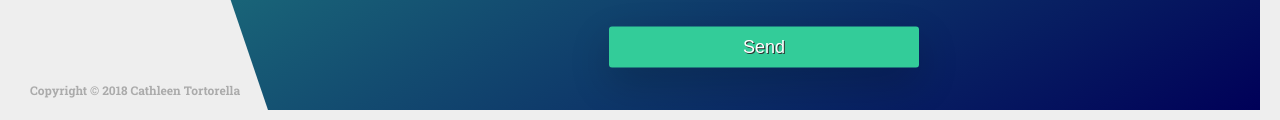
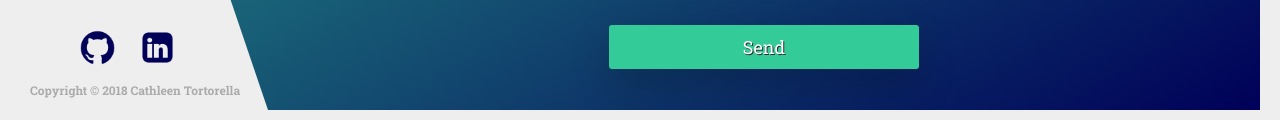
Before and after one commit to CatieTort/catie.codes-V1, a plain HTML site: page index.html in a window 1280 px wide. Shown: the part 4308-4428 px from the top of the page. Drawn offline with Linux system fonts and the light colour scheme.

Commit message:
added download button for resume still need to test

```diff
--- a/index.html
+++ b/index.html
@@ -336,7 +336,9 @@
 					<img src="images/Resume.svg" alt="resume">
 				</div>
 				<div class="resume__display-btn">
-					<a href="images/Catie_Tortorella-2018.pdf" download class="btn" id="resume-btn">Download Resume</a>
+					<form method="get" action="images/Catie_Tortorella-Resume-2018.pdf">
+						<button class="btn" id="resume-btn" type="submit">Download Resume</button>
+					</form>
 				</div>
 
 			</section>
@@ -379,6 +381,19 @@
 		</main>
 
 		<footer>
+			<div class="icons">
+				<div class="icons__linkedin">
+					<a href="https://www.linkedin.com/in/catietortorella/" target="_blank">
+						<img  id="linkedin" src="images/linkedin.png"  alt="linkedin">
+					</a>
+				</div>
+				<div class="icons__git">
+					<a href="https://github.com/CatieTort" target="_blank">
+						<img id="git" src="images/github.png" alt="github">
+					</a>
+				</div>
+			</div>
+
 			<h5 class="footer">Copyright &copy; 2018 Cathleen Tortorella</h5>
 		</footer>
 	</body>
--- a/master.css
+++ b/master.css
@@ -75,10 +75,6 @@ body {
 	display: table;
 	clear: both;
 }
-
-@import 'stylesheets/design.css';
-@import 'stylesheets/projects.css';
-@import 'stylesheets/ux.css';
 
 /* UTILITY STYLING */
 
@@ -386,7 +382,6 @@ body {
 	left: 1.5rem;
 	width: 100%;
 	background-color: #fff;
-	/* transform: skewX(-15deg); */
 	border-radius: 4px;
 	-webkit-backface-visibility: hidden;
 	backface-visibility: hidden;
@@ -404,7 +399,6 @@ body {
 		.interests__box {
 			top: 25rem;
 			left: -4.5rem;
-			transform: skewX(-10deg);
 			-webkit-backface-visibility: hidden;
 			backface-visibility: hidden;
 		}
@@ -416,7 +410,6 @@ body {
 	left: -3rem;
 	width: 100%;
 	background-color: #fff;
-	/* transform: skewX(-15deg); */
 	border-radius: 4px;
 	box-shadow: 0 1.5rem 4rem rgba(0,0,0, .2);
 }
@@ -432,7 +425,6 @@ body {
 		.interests__box--design {
 			top: 40rem;
 			left: -4.7rem;
-			transform: skewX(-10deg);
 		}
 	} */
 
@@ -458,7 +450,6 @@ body {
 		.interests__box--ux-ui {
 			top: 33rem;
 			left: 80rem;
-			transform: skewX(-10deg);
 		}
 	} */
 
@@ -498,14 +489,12 @@ body {
 	font-size: 3rem;
 	padding-top: 3.5rem;
 	color: #000058;
-	/* transform: skewX(15deg); */
 }
 
 	/* @media (min-width: 112.5em){
 		.interests__heading {
 			font-size: 3rem;
 			padding: 4rem 2rem 1rem 0;
-			transform: skewX(10deg);
 		}
 	} */
 
@@ -515,14 +504,12 @@ body {
 	font-size: 1.4rem;
 	padding: 4rem;
 	margin-bottom: 2rem;
-	/* transform: skewX(15deg); */
 }
 
 	/* @media (min-width: 112.5em){
 		.interests__details {
 			font-size: 1.5rem;
 			padding: 1rem 4rem 3rem 5rem;
-			transform: skewX(10deg);
 		}
 	} */
 
@@ -542,6 +529,8 @@ body {
 } */
 
 .btn {
+	font-family: 'Roboto Slab', serif;
+	font-weight: 400;
 	font-size: 1.5rem;
 	text-decoration: none;
 	transition: all .2s;
@@ -793,7 +782,6 @@ body {
 
 #resume-btn {
 	font-size: 1.8rem;
-	margin-top: 5rem;
 	margin-left: 0;
 	text-align: center;
 }
@@ -815,7 +803,6 @@ body {
 			margin-top: -22.3rem;
 		}
 	} */
-
 
 .form {
 	width: 50%;
@@ -901,6 +888,31 @@ textarea#message {
 	font-size: 1.2rem;
 	letter-spacing: 1.7;
 	color: #ABABAB;
+}
+
+.icons {
+	position: relative;
+}
+
+.icons__linkedin {
+	position: absolute;
+	top: -5rem;
+	left: 12rem;
+}
+
+#linkedin {
+	width: 3.5rem;
+}
+
+
+.icons__git {
+	position: absolute;
+	top: -5rem;
+	left: 6rem;
+}
+
+#git {
+	width: 3.5rem;
 }
 
 	/* @media (min-width: 75em){
```
Also changed, not shown: images/github.png (added), images/linkedin.png (added).
